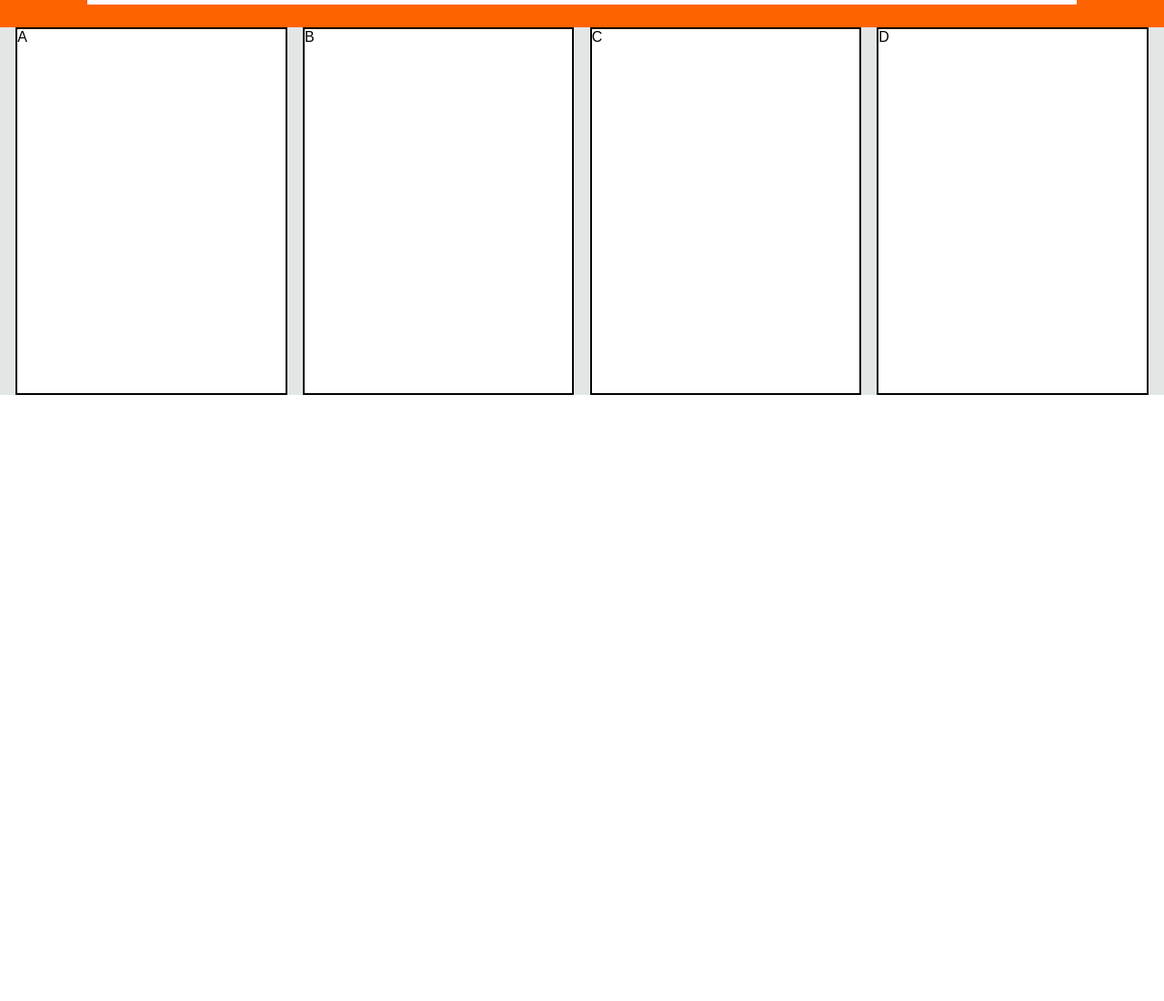
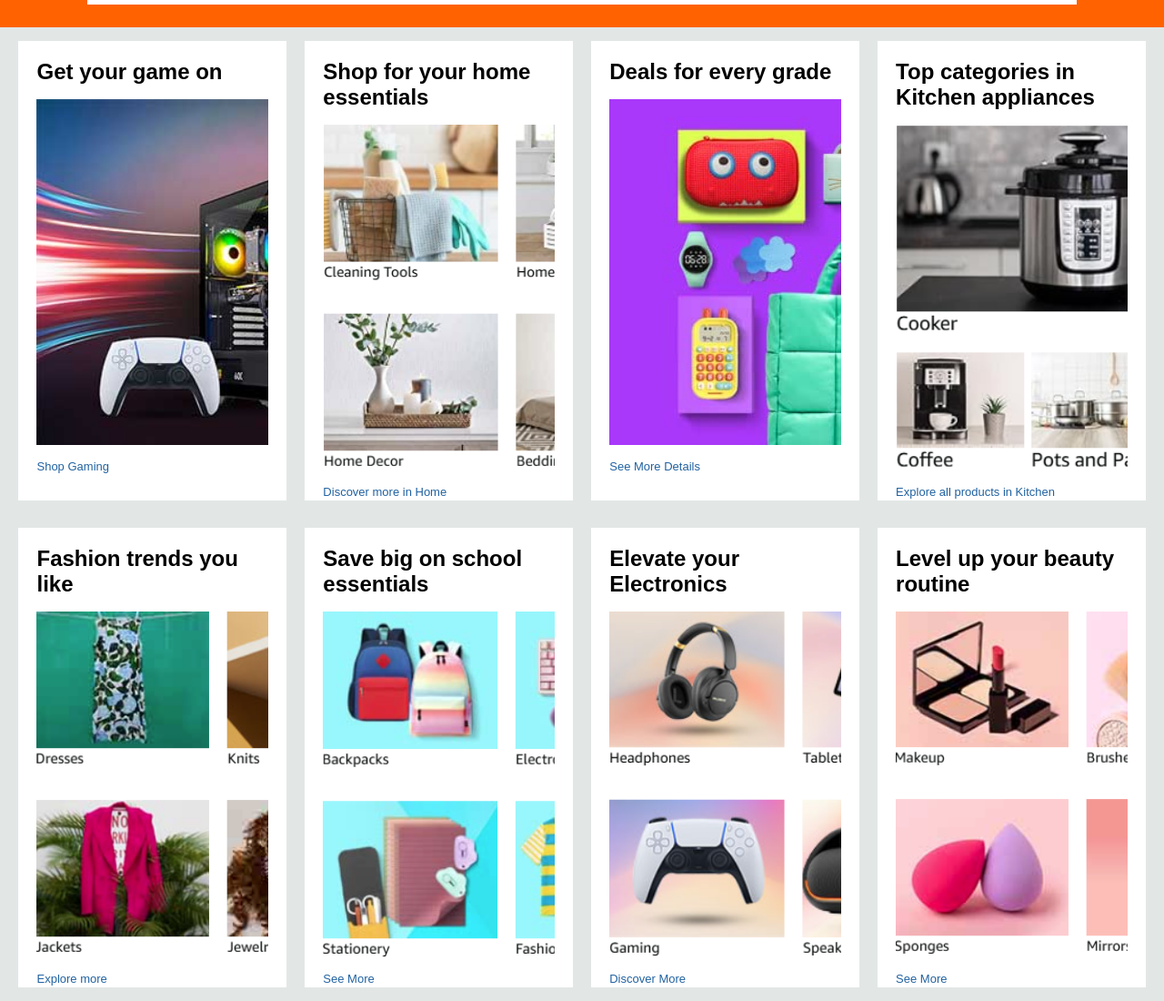
Before and after one commit to Disha19-09/Amazon_Clone, a plain HTML site: page index.html in a window 1280 px wide. Shown: the part 420-1520 px from the top of the page at 91% size. Before the commit the page ends 854 px from the top, so only its background shows below. Drawn offline with Linux system fonts and the light colour scheme.

Commit message:
more things

```diff
--- a/index.html
+++ b/index.html
@@ -63,10 +63,60 @@
         </div>
     </div>
     <div class="shop-section">
-        <div class="box1 box">A</div>
-        <div class="box2 box">B</div>
-        <div class="box3 box">C</div>
-        <div class="box4 box">D</div>
+        <div class="box1 box">
+            <div class="box-content">
+                <h2>Get your game on</h2>
+                <div class="box-img" style="background-image: url('Box1_img.jpg');"></div>
+                <p>Shop Gaming</p>
+            </div>
+        </div>
+        <div class="box2 box">
+            <div class="box-content">
+                <h2>Shop for your home essentials</h2>
+                <div class="box-img" style="background-image: url('Box2_img.png');"></div>
+                <p>Discover more in Home</p>
+            </div></div>
+        <div class="box3 box">
+            <div class="box-content">
+                <h2>Deals for every grade</h2>
+                <div class="box-img" style="background-image: url('Box3_img.jpg');"></div>
+                <p>See More Details</p>
+            </div>
+        </div>
+        <div class="box4 box">
+            <div class="box-content">
+                <h2>Top categories in Kitchen appliances</h2>
+                <div class="box-img" style="background-image: url('Box4_img.png');"></div>
+                <p>Explore all products in Kitchen</p>
+            </div>
+        </div>
+        <div class="box1 box">
+            <div class="box-content">
+                <h2>Fashion trends you like</h2>
+                <div class="box-img" style="background-image: url('Box5_img.png');"></div>
+                <p>Explore more</p>
+            </div>
+        </div>
+        <div class="box2 box">
+            <div class="box-content">
+                <h2>Save big on school essentials</h2>
+                <div class="box-img" style="background-image: url('Box6_img.png');"></div>
+                <p>See More</p>
+            </div></div>
+        <div class="box3 box">
+            <div class="box-content">
+                <h2>Elevate your Electronics</h2>
+                <div class="box-img" style="background-image: url('Box7_img.png');"></div>
+                <p>Discover More</p>
+            </div>
+        </div>
+        <div class="box4 box">
+            <div class="box-content">
+                <h2>Level up your beauty routine</h2>
+                <div class="box-img" style="background-image: url('Box8_img.png');"></div>
+                <p>See More</p>
+            </div>
+        </div>
     </div>
 </body>
 </html>
--- a/style.css
+++ b/style.css
@@ -124,13 +124,29 @@ span{
 }
 .shop-section{
     display: flex;
+    flex-wrap: wrap;
     justify-content: space-evenly;
     background-color: #e2e7e6;
 }
 .box{
-    height: 400px;
-    border: 2px solid black;
+    height: 470px;
     width: 23%;
     background-color: white;
-
+    padding: 20px 0px 15px;
+    margin-top: 15px;
+    margin-bottom: 15px;
 }
+.box-img{
+    height: 380px;
+    background-size:cover;
+    margin-top: 1rem;
+    margin-bottom: 1rem;
+}
+.box-content{
+    margin-left: 20px;
+    margin-right: 20px;
+}
+.box-content p{
+    color: #2162A1;
+    font-size: 13px;
+}
```
Also changed, not shown: Box1_img.jpg (added), Box2_img.png (added), Box3_img.jpg (added), Box4_img.png (added), Box5_img.png (added), Box6_img.png (added), Box7_img.png (added), Box8_img.png (added).
